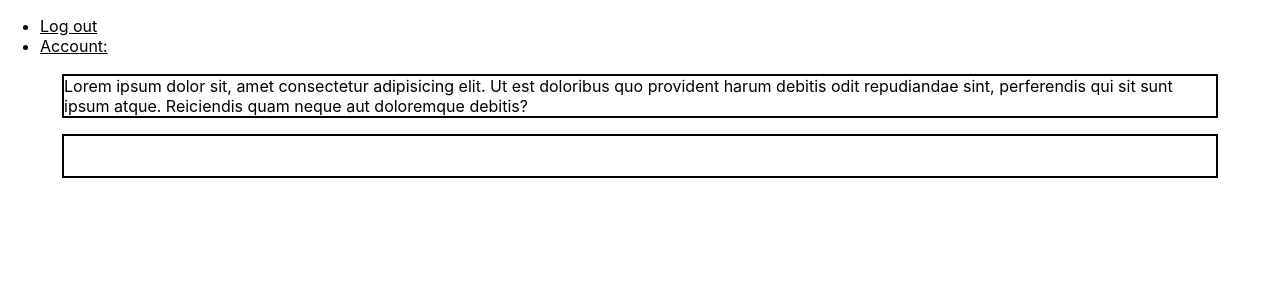
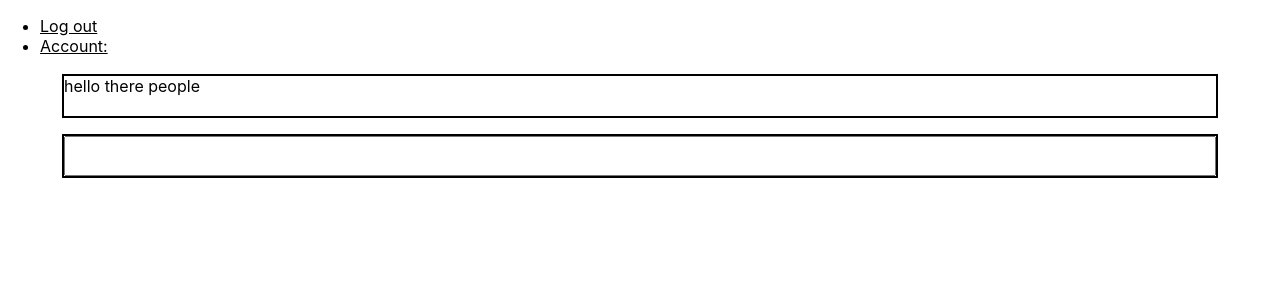
Before and after one commit to StefanNede/typespeed, a Next.js app: page /home in a window 1280 px wide. Shown: the top 300 px of the page. Built offline with nearby package versions, Linux system fonts and the light colour scheme.

Commit message:
commit on main

```diff
--- a/pages/components/WordBox.tsx
+++ b/pages/components/WordBox.tsx
@@ -3,7 +3,7 @@ import React, {useState, useEffect} from "react";
 export default function WordBox(props) {
     return (
         <div className="word_box">
-            Lorem ipsum dolor sit, amet consectetur adipisicing elit. Ut est doloribus quo provident harum debitis odit repudiandae sint, perferendis qui sit sunt ipsum atque. Reiciendis quam neque aut doloremque debitis?
+            {props.phrase}
         </div>
     )
 }
--- a/pages/components/WordInput.tsx
+++ b/pages/components/WordInput.tsx
@@ -1,9 +1,30 @@
 import React, {useState, useEffect} from "react";
 
+
 export default function WordInput(props) {
+    const [char, setChar] = useState(0); // holds number of characters typed
+    const [index, setIndex] = useState(0);
+    const averageCharactersPerWord = 5;
+    let words = props.phrase.split(" ");
+    function checkCorrect(event) {
+        if (event.key === " ") {
+            // console.log("space pressed")
+            const wordTyped = event.target.value.trim();
+            if (wordTyped == words[index]) {
+                setChar(char + words[0].length);
+                setIndex(index+1);
+                event.target.value = "";
+            }
+        }
+    }
+    useEffect(() => {
+        if (index == words.length) {
+            alert(`${char} characters typed`)
+        }
+    }, [index])
     return (
-        <div className="word_input">
-
+        <div>
+            <input type="text" name="words" id="word" className="word_input" onKeyPress={() => checkCorrect(event)}/>
         </div>
     )
 }
--- a/pages/home.tsx
+++ b/pages/home.tsx
@@ -8,11 +8,22 @@ const getAccount = () => {
     return account;
 }
 
+// times how long it takes for the person to get the
+function time() {
+    let start = new Date();
+    // Do things here
+    let finish = new Date();
+    let difference = new Date();
+    difference.setTime(finish.getTime() - start.getTime());
+    alert(difference.getMilliseconds());
+}
+
 export default function home() {
     const [account, setAccount] = useState("");
     useEffect(() => {
         setAccount(getAccount());
     }, [account])
+    let phrase = "hello there people";
     return(
         <div>
             <header>
@@ -30,8 +41,8 @@ export default function home() {
                 </nav>
             </header>
             <main>
-                <WordBox />
-                <WordInput />
+                <WordBox phrase={phrase} />
+                <WordInput phrase={phrase} />
             </main>
         </div>
     )
```
